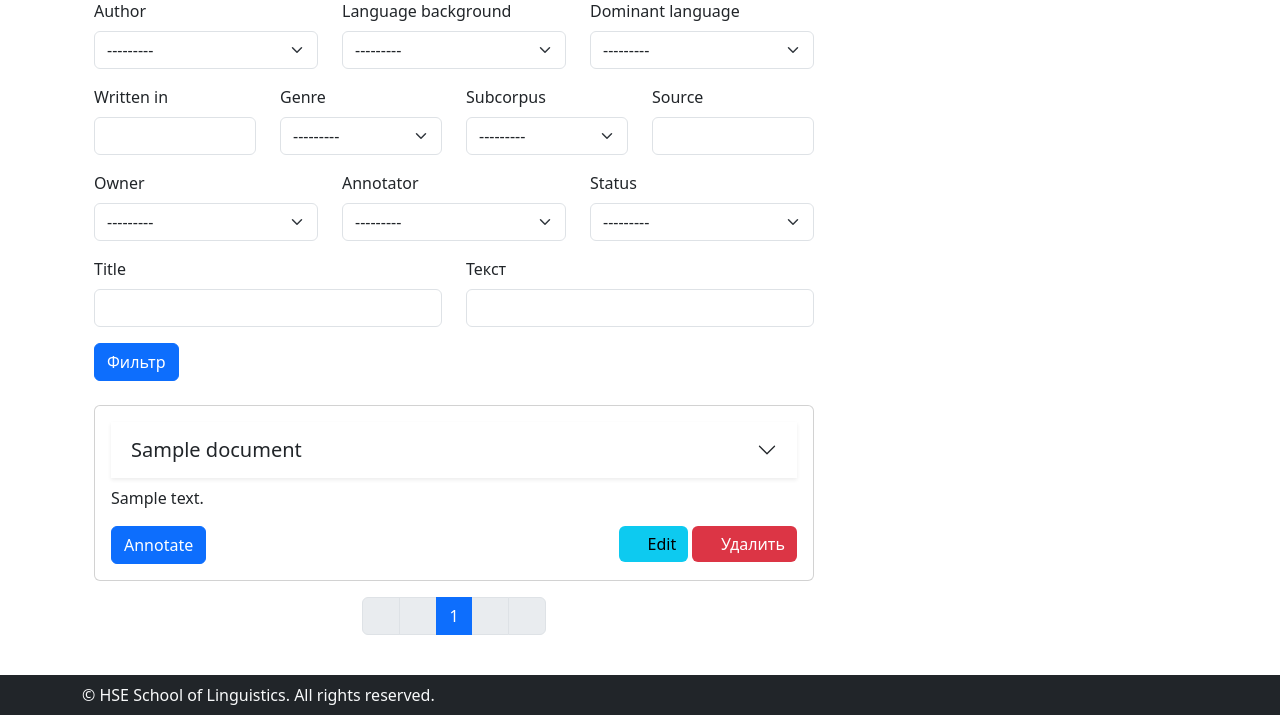
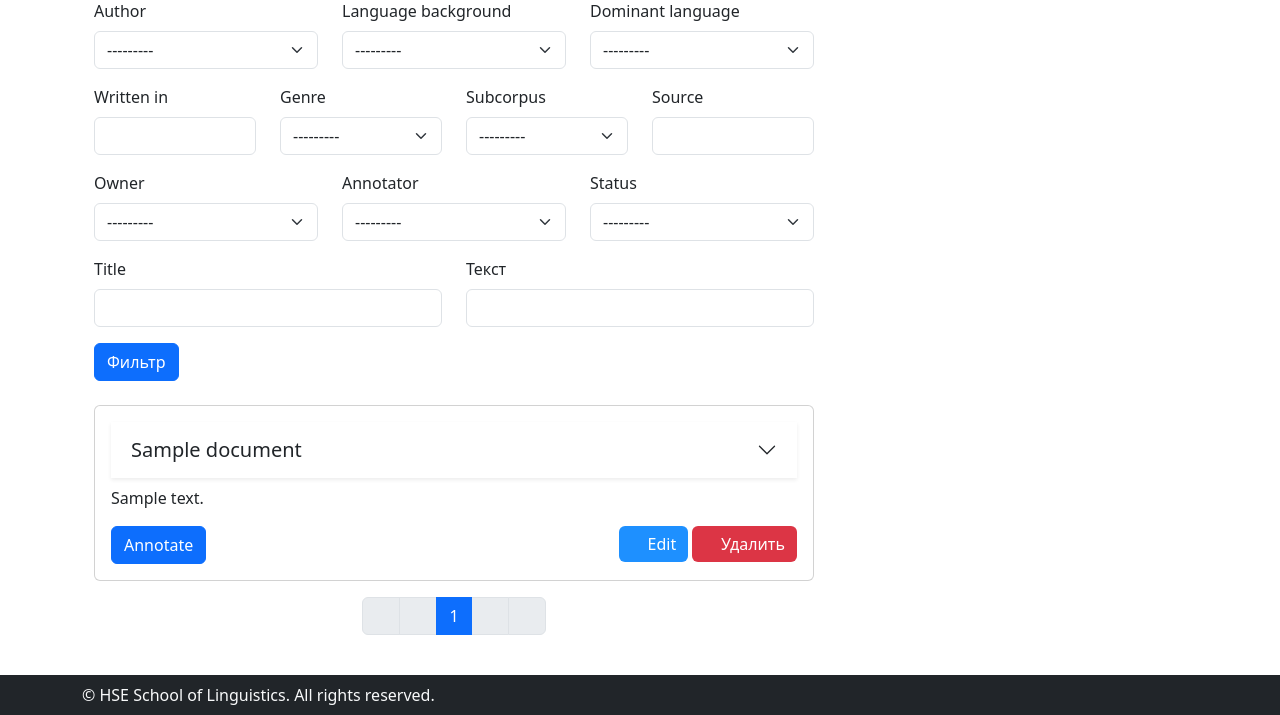
Before and after one commit to shar3nda/rlc_new, a Django app: page /ru/corpus/documents/ in a window 1280 px wide. Shown: the part 181-896 px from the top of the page. Run offline with Django 4.2, Linux system fonts and the light colour scheme; a user stored in the database is signed in; tables that the repository leaves empty hold one stand-in row (values such as "Sample post"); some libraries are stand-ins or nearby versions; some web fonts are replaced.

Commit message:
Changed btn color

```diff
--- a/content/views.py
+++ b/content/views.py
@@ -7,6 +7,7 @@ from .models import Section, Article
 class HomepageView(View):
     @staticmethod
     def get(request):
+
         section_list = Section.objects.order_by("number")
         page = "homepage.html"
         return render(request, page, {"sections": section_list})
--- a/static/css/style.css
+++ b/static/css/style.css
@@ -73,6 +73,17 @@ body {
   display: inline-flex;
   align-items: center;
   justify-content: center;
+}
+
+.btn-edit {
+  color: white;
+  background-color: #1E90FF;
+}
+
+.btn-edit:hover,
+.btn-edit:focus{
+  color: white;
+  background-color: #6495ED;
 }
 
 .logout-item:hover,
--- a/templates/document_card.html
+++ b/templates/document_card.html
@@ -83,7 +83,7 @@
         {% endif %}
         <div>
           <a href="{% url 'edit_document' document_id=document.id %}"
-             class="btn btn-info border-0 shadow-none">
+             class="btn btn-edit border-0 shadow-none">
             <i class="fas fa-edit"></i> {% trans "Edit" %}
           </a>
           <button type="button" class="btn btn-danger border-0 shadow-none" data-bs-toggle="modal"
```
